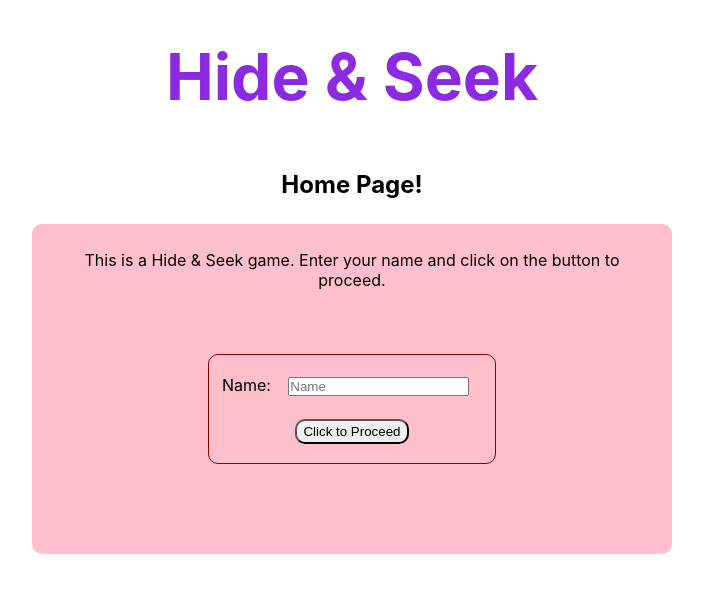
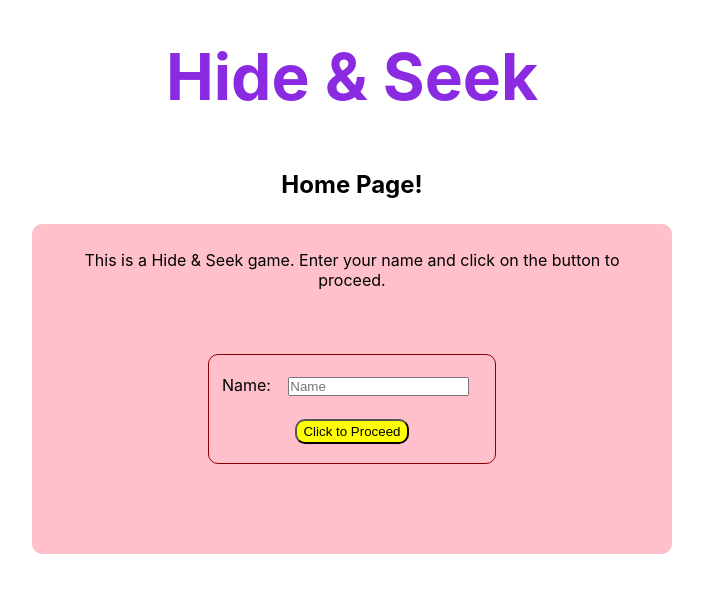
Before and after one commit to franco-ortega/hide-and-seek, a React (Create React App) app: page / in a window 1280 px wide. Shown: the top 592 px of the page, without its empty margins (288-991 px from the left). Built offline with nearby package versions, Linux system fonts and the light colour scheme.

Commit message:
update button color

```diff
--- a/src/components/App/App.scss
+++ b/src/components/App/App.scss
@@ -12,11 +12,11 @@ html, body {
 }
 
 button {
-  cursor: pointer;
+  background: yellow;
   border-radius: 10px;
   margin: 2vw;
   padding: .5vw 1.5vw;
-
+  cursor: pointer;
 }
 
 @include screen-size(tablet-portrait) {
```
